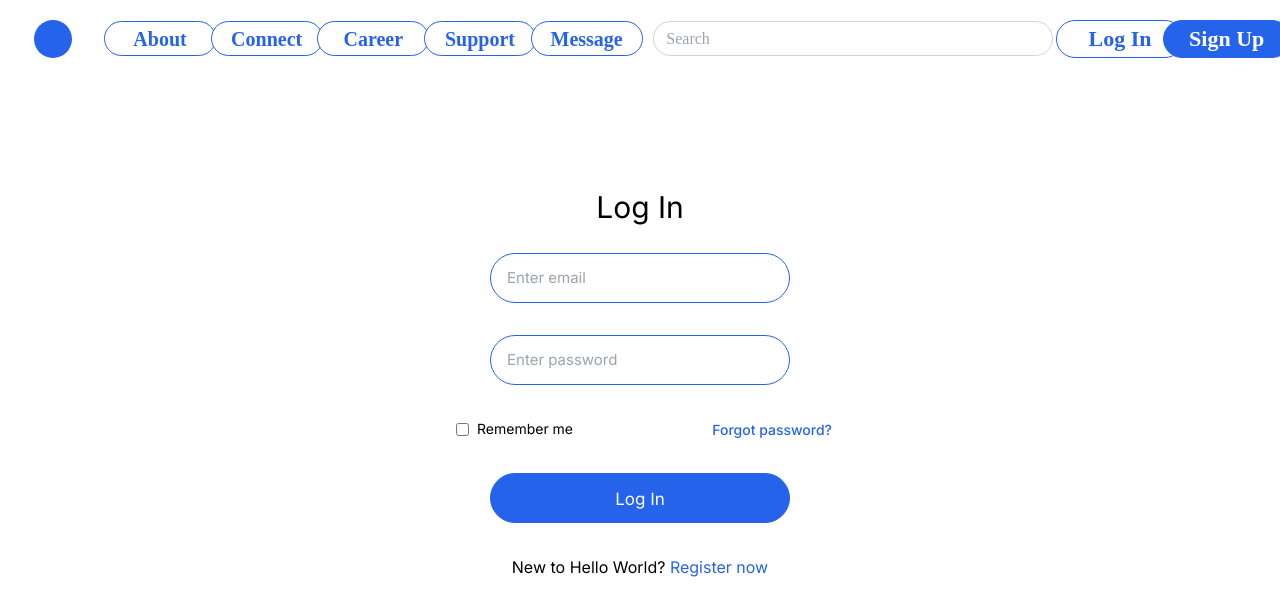
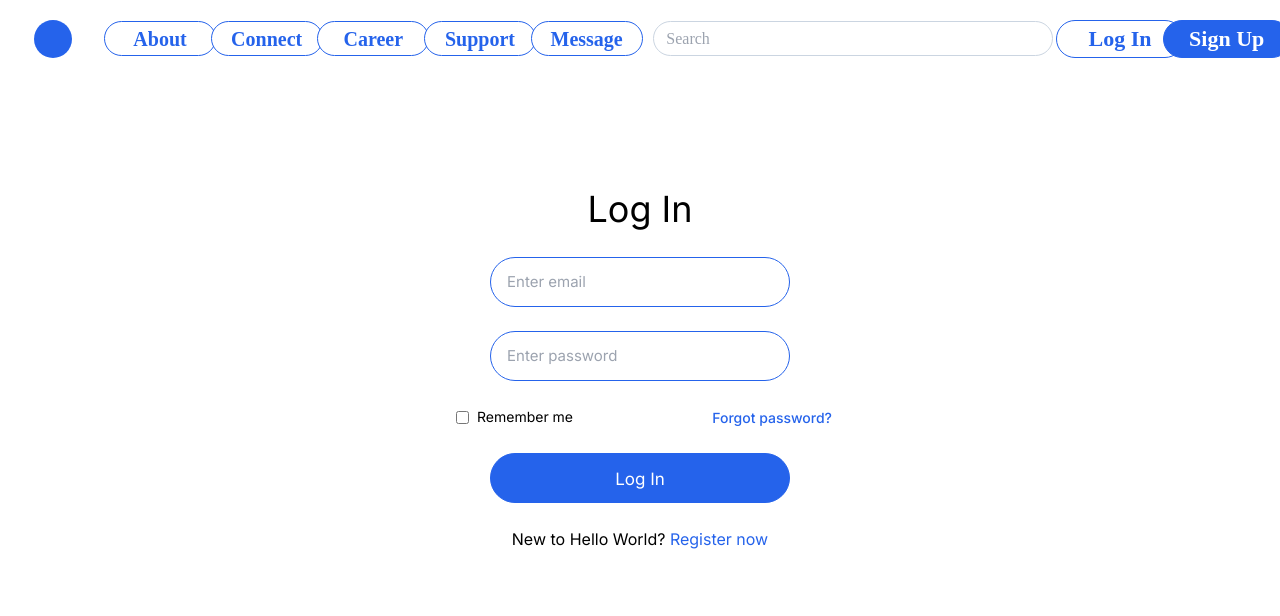
Before and after one commit to McMillon-Innovation-Studios/ISP, a Next.js app: page /login in a window 1280 px wide. Shown: the top 616 px of the page. Built offline with nearby package versions, Linux system fonts and the light colour scheme; no server answers.

Commit message:
LogIn: Small format to error message

```diff
--- a/app/login/page.tsx
+++ b/app/login/page.tsx
@@ -71,8 +71,8 @@ const Login = () => {
             <div className="max-w-md w-full mx-auto mt-10 bg-white p-8  text-center font-['Lucida Sans']">
 
                 {/* Log In */}
-                <div className="mt-10 text-3xl">Log In</div>
-                <form onSubmit={handleSubmit}  className=" flex flex-col gap-8">
+                <div className="mt-10 text-4xl">Log In</div>
+                <form onSubmit={handleSubmit}  className=" flex flex-col gap-6">
 
 
                 {/* Email */}
@@ -82,7 +82,7 @@ const Login = () => {
                 </label>
                     <div className="mt-7 text-blue-600 text-[15px] font-['Lucida Sans']">
                         <input type="email" placeholder="Enter email" className="w-[300px] h-[50px] leading-[50px] pl-4 bg-white rounded-[99px] border border-blue-600 hover:bg-blue-100 transition ease-out duration-400" value={email} onChange ={(e)=>setEmail(e.target.value)}/>
-                        {errors.email && <div><span className='text-sm text-red-500'>{errors.email}</span></div>}
+                        {errors.email && <div className="mt-1 flex flex-col gap-1"><span className='text-sm text-red-500'>{errors.email}</span></div>}
                     </div>
                 </div>
 
@@ -93,7 +93,7 @@ const Login = () => {
                     </label>
                     <div className="text-blue-600 text-[15px] font-['Lucida Sans']">
                         <input type="password" placeholder="Enter password" className="w-[300px] h-[50px] leading-[50px] pl-4 bg-white rounded-[99px] border border-blue-600 hover:bg-blue-100 transition ease-out duration-400"  value={password} onChange = {(e)=>setPassword(e.target.value)}/>
-                        {errors.password && <div><span className='text-sm text-red-500'>{errors.password}</span></div>}
+                        {errors.password && <div className="mt-1"><span className='text-sm text-red-500'>{errors.password}</span></div>}
                     </div>
                 </div>
 
```
